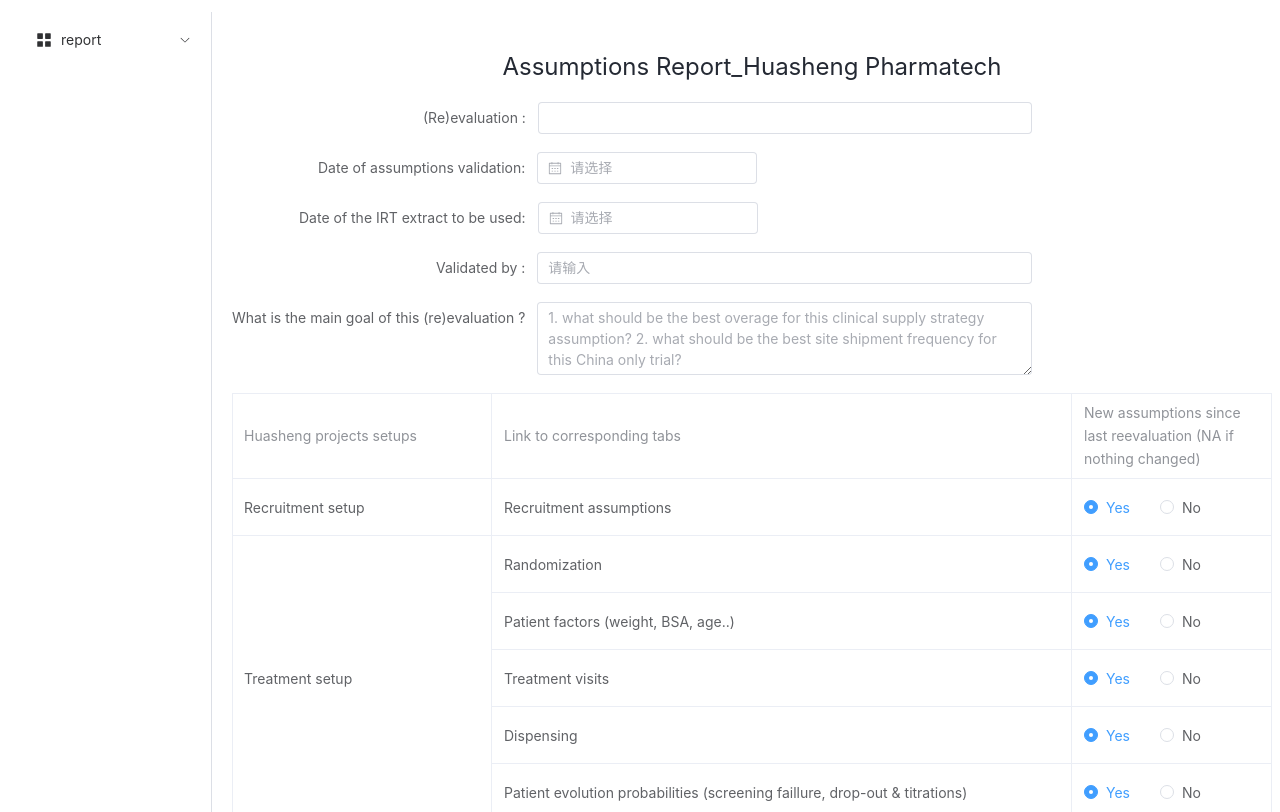
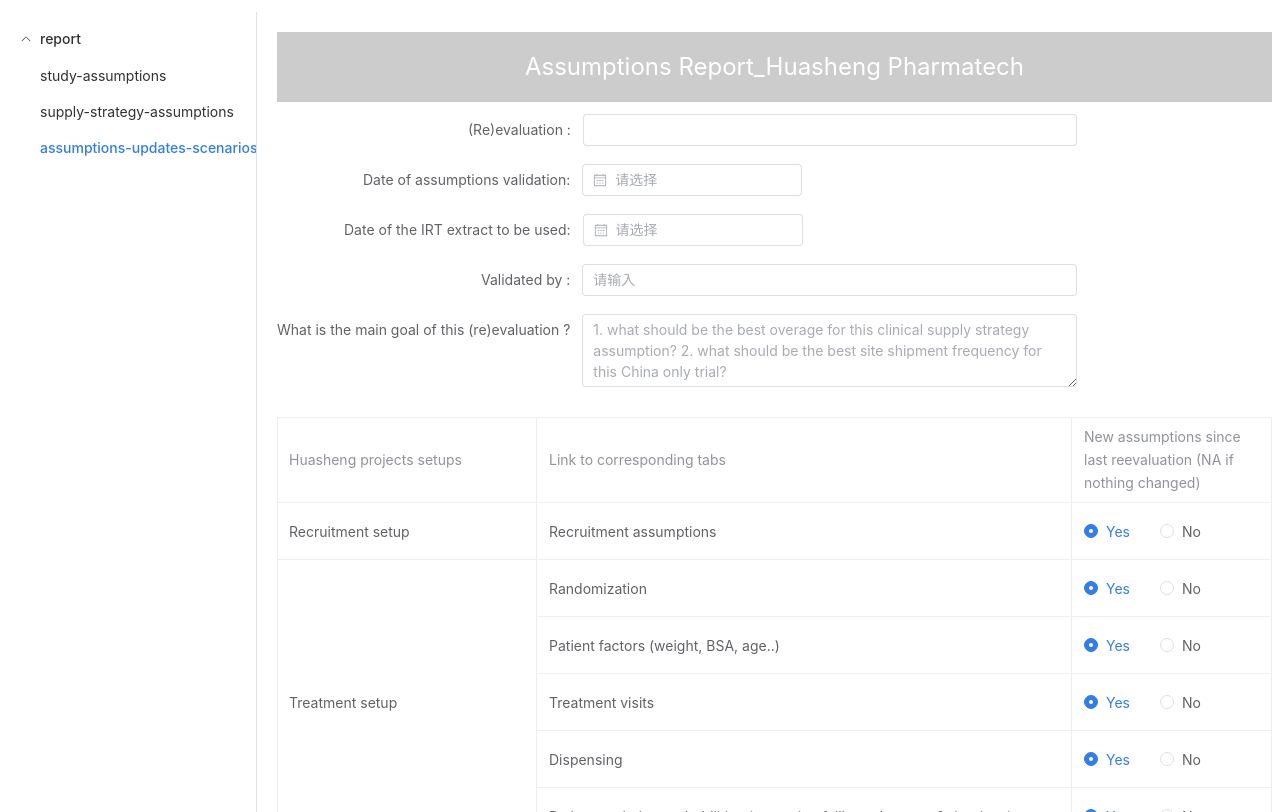
Before and after one commit to welcl/hs-project, a Vue app: page /report/assumptions-updates-scenarios in a window 1280 px wide. Built offline with nearby package versions, Linux system fonts and the light colour scheme.

Commit message:
feat: 样式初步优化

```diff
--- a/src/components/Layout.vue
+++ b/src/components/Layout.vue
@@ -1,7 +1,7 @@
 <template>
    <div class="common-layout">
     <el-container>
-      <el-aside width="200px">
+      <el-aside width="245px">
         <Meun />
       </el-aside>
       <el-container>
@@ -20,6 +20,6 @@
 <style lang="scss" scoped>
 .common-layout .el-container{
   width: 100vw;
-    height: 100vh;
+  height: 100vh;
 }
 </style>
--- a/src/components/Menu/index.vue
+++ b/src/components/Menu/index.vue
@@ -1,45 +1,56 @@
 <template>
-   <el-menu
-    default-active="1"
+  <el-menu
+    ref="menuRef"
     class="sidebar-menu"
-    @open="handleOpen"
-    @close="handleClose"
+    :collapse="false"
+    :ellipsis="false"
+    :default-active="defaultActive"
+    :default-openeds="defaultOpens"
   >
-  <el-sub-menu v-for="menu of MenuList" :key="menu.key" :index="menu.key" >
-    <template #title>
-      <el-icon><icon-menu /></el-icon>
-      <span>{{ menu.title }}</span>
+    <template v-for="(item, index) in menuList">
+      <el-sub-menu v-if="item.children" :key="index" :index="item.key">
+        <template #title>{{ item.title }}</template>
+        <el-menu-item
+          v-for="(item2, index2) in item.children?.filter(
+            (childItem: any) => childItem.visible
+          )"
+          :key="index2"
+          :class="item.active ? 'is-active' : 'un-active'"
+          :index="item2.key"
+          @click="href(item2.route)"
+        >
+          <template #title> {{ item2.title }}</template>
+        </el-menu-item>
+      </el-sub-menu>
+      <el-menu-item
+        v-if="!item.children"
+        :key="index"
+        :class="item.active ? 'is-active' : 'un-active'"
+        :index="item.key"
+        @click="href(item.route)"
+      >
+        <template #title>{{ item.title }}</template>
+      </el-menu-item>
     </template>
-    <el-menu-item v-for="children of menu.children" :key="children.key"  :index="children.key"  :class="item?.active ? 'is-active' : 'un-active'"  @click="href(children.route)">{{children.title}}</el-menu-item>
-  </el-sub-menu>
   </el-menu>
 </template>
-<script setup lang="ts">
-import {
-  Menu as IconMenu,
-} from '@element-plus/icons-vue';
+
+<script lang="ts" setup>
 import { nextTick, ref, watchEffect } from 'vue';
 import { useRoute, useRouter } from 'vue-router';
-import { MenuList } from './constants';
-import { MenuType } from './types';
+import { ElMenu, ElSubMenu, ElMenuItem } from 'element-plus';
+import { MenuList as defaultMenuList } from './constants';
+
+const defaultActive = ref('');
+
+const route = useRoute();
 const router = useRouter();
-const route = useRoute();
-
-const handleOpen = (key: string, keyPath: string[]) => {
-  console.log(key, keyPath)
-}
-const handleClose = (key: string, keyPath: string[]) => {
-  console.log(key, keyPath)
-}
+const menuList = ref<any[]>(defaultMenuList);
+const defaultOpens = ref<string[]>([]);
+const menuRef = ref();
 
 // 匹配高亮当前菜单
 let hasActive = false;
-
-const defaultActive = ref('');
-
-watchEffect(() => {
-  route.name && matchMenu && matchMenu(MenuList);
-});
 const matchMenu = (menuList: any[]) => {
   if (!menuList.length || hasActive) {
     return;
@@ -62,22 +73,113 @@
     });
 };
 
-// 监听路由变化激活对应路由
+const getMenuList = async () => {
+  // 前端路由path数组
+  let routePathList: any = router?.getRoutes()?.map((item: any) => item.path);
+  // 遍历菜单，匹配子应用路由，若不存在则不渲染菜单
+  filterMenu(menuList.value, (menu) => {
+    menu.visible = true;
+    const isHasRoute = routePathList.some(
+      (item) => item.indexOf(menu.route) > -1
+    );
+
+    // 叶子节点并且路由信息不包含在项目路由列表中
+    if (!menu.children && !isHasRoute) {
+      menu.visible = false;
+    }
+    return menu.visible;
+  });
+
+  // 没有菜单
+  if (!menuList.value) {
+    return;
+  }
+
+  matchMenu(menuList.value);
+  // 全部展开
+  nextTick(() => {
+    menuList.value.forEach((el: any) => {
+      menuRef.value.open(el.key);
+    });
+  });
+};
+
+// 遍历菜单，匹配子应用路由，若不存在则不渲染菜单
+const filterMenu = (list: Array<any>, func: () => any, parentNode = null) => {
+  let nodeVisible = false;
+  list.forEach((node) => {
+    if (!nodeVisible) {
+      nodeVisible = func(node);
+    } else {
+      func(node);
+    }
+
+    node.children && filterMenu(node.children, func, node);
+  });
+  if (parentNode) parentNode.visible = nodeVisible;
+};
+
+const parseData = (data: any[]) => {
+  data = data.map((el: any) => {
+    el.children && (el.children = parseData(el.children));
+    // 容错（仓储、商品路由设置错误，纠正设置之后可以删除）
+    if (/^app.*/.test(el.route)) {
+      el.route = '/' + el.route;
+    }
+    // 容错（商品路由设置错误，纠正之后可以删除）
+    if (el.pageId === '66') {
+      el.key = '2-2';
+    }
+
+    return el;
+  });
+  return data;
+};
+getMenuList();
+
 watchEffect(() => {
-  MenuList?.forEach(
-    (item: MenuType) => (item.active = item?.route === route?.path)
-  );
+  route.name && matchMenu && matchMenu(menuList.value);
 });
-
+router.isReady().then(() => {
+  // router ready 之后，如果 menuList 也 ready：
+  menuList.value.length && matchMenu(menuList.value);
+});
+// Method
 const href = (route: string) => {
   router.replace(route);
 };
 
+// 监听路由变化激活对应路由
+watchEffect(() => {
+  menuList.value?.forEach(
+    (item: {
+      flag: string;
+      key: string;
+      pageId: string;
+      route: string;
+      title: string;
+      active?: boolean;
+    }) => (item.active = item?.route === route?.path)
+  );
+});
 </script>
-<style lang="scss" scoped>
-.sidebar-menu{
-  height: 100vh;
-  overflow-y: auto;
+
+<style lang="scss">
+@import 'element-plus/theme-chalk/el-menu.css';
+@import 'element-plus/theme-chalk/el-icon.css';
+
+:root {
+  --el-color-primary: #327de8 !important;
+}
+
+.sidebar-menu {
+  width: 245px;
+  height: 100%;
+  padding-top: 8px;
+  background: #fff !important;
+  overflow-x: hidden;
+  z-index: 1;
+
   & > .el-menu-item {
     height: 38px;
     line-height: 38px;
@@ -91,5 +193,32 @@
       color: var(--el-menu-text-color);
     }
   }
+
+  .el-sub-menu {
+    padding-bottom: 2px;
+
+    .el-sub-menu__title {
+      height: 38px;
+      line-height: 38px;
+      padding-left: 28px !important;
+      font-weight: 500;
+
+      .el-sub-menu__icon-arrow {
+        right: auto;
+        left: 8px;
+      }
+    }
+
+    .el-menu-item {
+      height: 36px;
+      line-height: 36px;
+      padding: 0 0 0 28px !important;
+      font-size: 14px;
+
+      &.is-active {
+        font-weight: 500;
+      }
+    }
+  }
 }
 </style>
--- /dev/null
+++ b/src/views/report/AssumptionsUpdatesScenarios.ts
@@ -0,0 +1,55 @@
+import { ref } from "vue";
+
+export const  analysisResultColumn = ref([
+  {
+    prop:'executiveSummary',
+    label:'Executive summary',
+    tips:'',
+    type:'radio',
+    width:'140',
+  },
+  {
+    prop:'lCurve',
+    label:'L-Curve',
+    tips:'L-Curve ( site shipment frequency analysis)(only for initial report)',
+    type:'radio',
+    width:'140'
+  },
+
+  {
+    prop:'supplyPlan',
+    label:'Supply plan (Production plan optimization)',
+    tips:'Temperature type，like 2-8°C or Ambient?',
+    type:'radio',
+    width:'140'
+  },
+  {
+    prop:'depotShipmentsPlan',
+    label:'Depot shipments plan',
+    tips:'Depot shipments plan(not standardly part of a scenario) ',
+    type:'radio',
+    width:'140'
+  },
+  {
+    prop:'monthlyKitDispensing',
+    label:'Monthly kit dispensing',
+    tips:' ',
+    type:'radio',
+    width:'140'
+  },
+  {
+    prop:'recruitment',
+    label:'Recruitment',
+    tips:'',
+    type:'radio',
+    width:'140'
+  },
+  {
+    prop:'riskAtSites',
+    label:'Risk at sites',
+    tips:'',
+    type:'radio',
+    width:'140'
+  },
+
+]);
--- a/src/views/report/AssumptionsUpdatesScenarios.vue
+++ b/src/views/report/AssumptionsUpdatesScenarios.vue
@@ -1,7 +1,7 @@
 <template>
   <div class="assumptions-updates-scenarios-page">
    <h1 class="module-title">Assumptions Report_Huasheng Pharmatech</h1>
-   <el-form :model="form" label-width="auto" style="max-width: 800px">
+   <el-form :model="form" label-width="auto" style="max-width: 800px;padding:12px 0px">
     <el-form-item label="(Re)evaluation :">
       <el-input v-model="form.evaluation" />
     </el-form-item>
@@ -44,66 +44,75 @@
       </el-table-column>
     </el-table>
 
-  <h1 class="module-title">Please enter in table below the extra scenario(s) that must be investigated in this reevaluation</h1>
+    <h3 class="module-title-h3">Please enter in table below the extra scenario(s) that must be investigated in this reevaluation</h3>
     <el-input v-model="form.validatedBy" type="textarea" placeholder="Please enter in table below the extra scenario(s) that must be investigated in this reevaluation" :autosize="{ minRows: 3, maxRows: 6 }" />
 
-  <h1 class="module-title">The table below needs to be filled in during the assumptions validation meeting together with Huasheng</h1>
     <el-table :data="tableData2" border style="width: 100%">
-    <template v-for="item of tableColumn2"  :key="item.prop" >
-      <el-table-column v-if="item.prop === 'baseline'" :prop="item.prop" :label="item.prop" width="160" >
-        <template #default="scope">
-
+      <template v-for="(item, index) of tableColumn2"  :key="item.prop" >
+        <el-table-column v-if="item.prop === 'baseline'" :prop="item.prop" :label="item.prop" width="200" >
+          <template #default>
               <el-button @click="addScenario">add</el-button>
               <el-button @click="deleteScenario">delete</el-button>
-
           </template>
         </el-table-column>
         <el-table-column v-else :prop="item.prop" :label="item.prop"  >
           <template #default="scope">
-          <el-input v-model="scope.row.scenarioVal" type="textarea" placeholder="请输入" :autosize="{ minRows: 3, maxRows: 6 }" />
+            <el-input v-model="scope.row.scenarioVal[index+1]" type="textarea" placeholder="请输入" :autosize="{ minRows: 3, maxRows: 6 }" />
           </template>
         </el-table-column>
       </template>
-
     </el-table>
+    <h3 class="module-title-h3">The table below needs to be filled in during the assumptions validation meeting together with Huasheng</h3>
+    <div class="analysis-result-table" v-for="analysisResult of form.analysisResult" :key="analysisResult">
+      <el-table :data="analysisResult" border >
+        <el-table-column prop="analysisResult" label="Analysis provided in final results" align="center">
+          <template v-for="(column,index) of analysisResultColumn" :key="index">
+            <el-table-column  :prop="column.prop" :label="column.label"  :min-width="column.width ?? 120" >
+                <template #header>
+                  {{ column.label }}
+                  <el-tooltip v-if="column.tips"
+                    class="box-item"
+                    effect="dark"
+                    :content="column.tips"
+                    placement="top"
+                  >
+                  <el-icon ><InfoFilled /></el-icon>
+                  </el-tooltip>
+                </template>
+                <template #default="scope">
+                  <el-radio-group v-if="column.type === 'radio'" v-model="scope.row[column.prop]" class="ml-4">
+                    <el-radio :value="true" size="large">Yes</el-radio>
+                    <el-radio :value="false" size="large">No</el-radio>
+                  </el-radio-group>
+                </template>
+              </el-table-column>
+          </template>
+        </el-table-column>
+      </el-table>
+    </div>
   </div>
 </template>
 <script setup lang="ts">
 import { User } from '@element-plus/icons-vue/dist/types';
 import { ElMessage, TableColumnCtx } from 'element-plus';
+import { cloneDeep } from 'lodash';
 import { reactive,ref } from 'vue';
+import { analysisResultColumn } from './AssumptionsUpdatesScenarios';
 interface SpanMethodProps {
   row: User
   column: TableColumnCtx<User>
   rowIndex: number
   columnIndex: number
 }
+const MAX_NUMS = 10;
+const MIN_NUMS = 1;
+const tableColumn2 = ref([{
+  prop:'baseline',
+},
+{
+  prop:'scenario 1',
+}])
 
-
-const form = reactive({
-  evaluation: '',
-  assumptionsValidationDate: '',
-  extractUsedDate: '',
-  validatedBy: '',
-  requiredReevaluationScenario:''
-})
-
-
-const objectSpanMethod = ({
-  row,
-  column,
-  rowIndex,
-  columnIndex,
-}: SpanMethodProps) => {
-  console.log({row,column,rowIndex,columnIndex});
-  if (columnIndex === 0) {
-    return {
-        rowspan: row.rowspan,
-        colspan: 1,
-      }
-  }
-
-}
 const tableData1 = ref([{
   setups:'Recruitment setup',
   linkTabs:'Recruitment assumptions',
@@ -166,30 +175,83 @@
   rowspan: 0
 },
 ]);
-const tableColumn2 = ref([{
-  prop:'baseline',
+
+const tableData2 = ref([{
+  baseline:'Recruitment setup',
+  scenarioVal:[],
+  },
+]);
+const analysisResult = ref([{
+    executiveSummary:true,
+    lCurve:true,
+    supplyPlan:true,
+    depotShipmentsPlan:false,
+    monthlyKitDispensing:true,
+    recruitment:true,
+    riskAtSites:true
   },
   {
-  prop:'scenario 1',
-}])
-const tableData2 = ref([{
-  baseline:'Recruitment setup',
-  scenarioVal:'',
+    executiveSummary:false,
+    lCurve:false,
+    supplyPlan:false,
+    depotShipmentsPlan:false,
+    monthlyKitDispensing:false,
+    recruitment:false,
+    riskAtSites:false
+  },
+  {
+    executiveSummary:false,
+    lCurve:false,
+    supplyPlan:false,
+    depotShipmentsPlan:false,
+    monthlyKitDispensing:false,
+    recruitment:false,
+    riskAtSites:false
   },
 ]);
+const form = reactive({
+  evaluation: '',
+  assumptionsValidationDate: '',
+  extractUsedDate: '',
+  validatedBy: '',
+  requiredReevaluationScenario:'',
+  tableData1:tableData1.value,
+  tableData2:tableData2.value,
+  analysisResult:[analysisResult.value]
+})
+
+
+const objectSpanMethod = ({
+  row,
+  column,
+  rowIndex,
+  columnIndex,
+}: SpanMethodProps) => {
+  console.log({row,column,rowIndex,columnIndex});
+  if (columnIndex === 0) {
+    return {
+        rowspan: row.rowspan,
+        colspan: 1,
+      }
+  }
+
+}
+
 
 const addScenario = ()=>{
-  if(tableColumn2.value?.length >=5){
-    return ElMessage.warning('最多添加4个场景');
+  if(tableColumn2.value?.length >=MAX_NUMS){
+    return ElMessage.warning(`最多添加${MAX_NUMS}个场景`);
   }
   tableColumn2.value.push({prop:`scenario ${tableColumn2.value.length}`})
+  form.analysisResult.push(cloneDeep(analysisResult.value));
 }
 
 const deleteScenario = ()=>{
   if(tableColumn2.value?.length ===2){
-    return ElMessage.warning('最少存1个场景');
+    return ElMessage.warning(`最少存在${MIN_NUMS}个场景`);
   }
   tableColumn2.value.pop();
+  form.analysisResult.pop();
 }
 
 </script>
@@ -200,6 +262,16 @@
     text-align: center;
     padding:16px;
     font-size: 24px;
+    background:#ccc;
+    color:#fff;
+  }
+  .module-title-h3{
+    text-align: center;
+    padding:8px;
+    font-size: 16px;
+  }
+  .analysis-result-table{
+    margin-top: 16px;
   }
 }
 </style>
--- a/src/views/report/StudyAssumptions.vue
+++ b/src/views/report/StudyAssumptions.vue
@@ -186,7 +186,7 @@
 import { InfoFilled } from '@element-plus/icons-vue';
 import { packageInfomationColumn, PackageInfomationRowType,depotNetworksColumn,pastIPReleasesColumn,futureIPReleasesColumn } from './StudyAssumptions';
 import { cloneDeep } from 'lodash-es';
-const MAX_NUMS = 5;
+const MAX_NUMS = 10;
 const MIN_NUMS = 1;
 const packageInfomationItem = {
   kitType:'',
@@ -286,6 +286,8 @@
     text-align: center;
     padding:16px;
     font-size: 24px;
+    background:#2196F3;
+    color:#fff;
   }
   .module-title-h3{
     text-align: center;
--- a/src/views/report/SupplyStrategyAssumptions.vue
+++ b/src/views/report/SupplyStrategyAssumptions.vue
@@ -195,7 +195,7 @@
         </el-table>
       </div>
 
-      <div class="recruitment-summary-table">
+      <div v-if="formValue.recruitment.recruitmentSummary?.length" class="recruitment-summary-table">
         <el-table :data="formValue.recruitment.recruitmentSummary" border>
           <template v-for="(column,index) of recruitmentSummaryColumn" :key="index">
             <el-table-column  :prop="column" :label="column" :min-width="120" >
@@ -322,6 +322,8 @@
     text-align: center;
     padding:16px;
     font-size: 24px;
+    background: #f88b0891;
+    color:#fff;
   }
   .module-title-h3{
     text-align: center;
```
Lines whose indentation alone changed are shown as unchanged.
